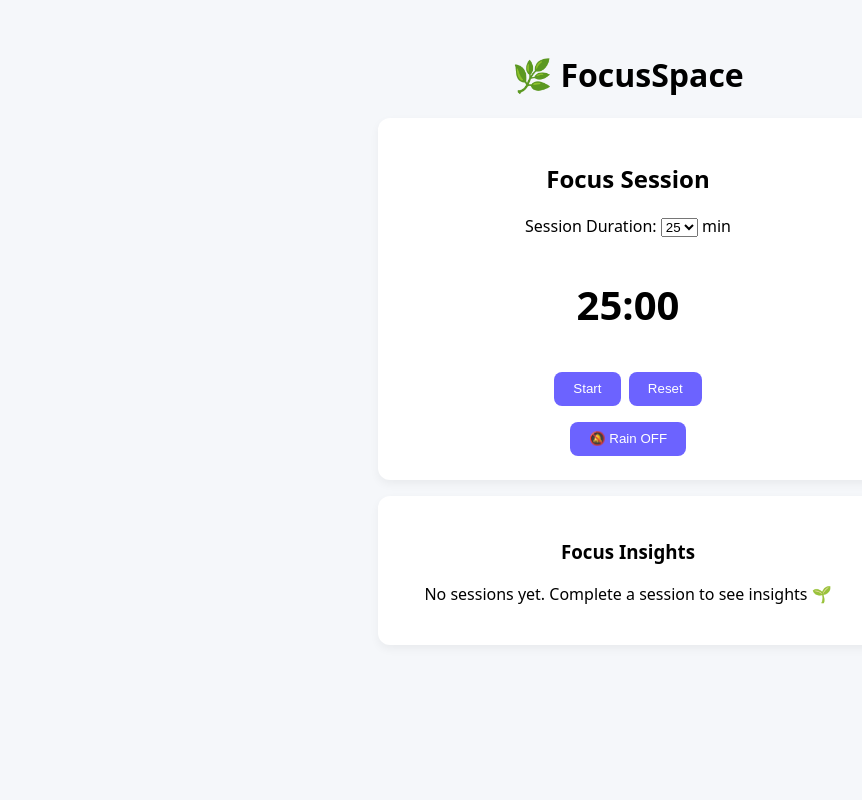
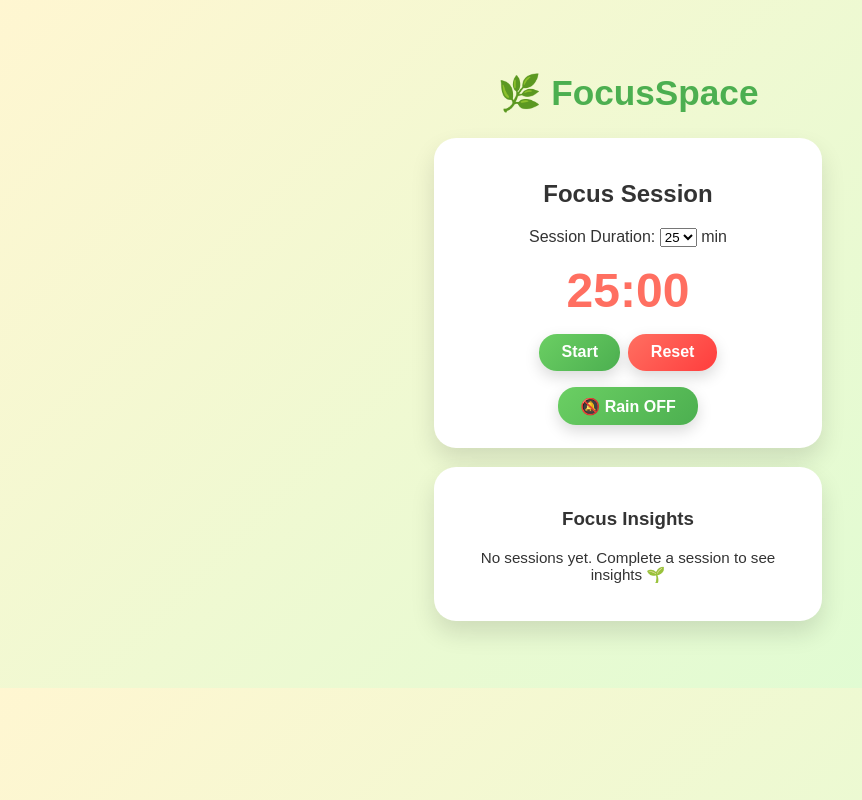
Before and after one commit to DikshithaAnand/Taskify, a React (Vite) app: page / in a window 1280 px wide. Shown: the whole page, without its empty margins (12-874 px from the left). Built offline with nearby package versions, Linux system fonts and the light colour scheme.

Commit message:
updated the ui

```diff
--- a/src/components/SoundToggle.jsx
+++ b/src/components/SoundToggle.jsx
@@ -37,10 +37,11 @@ export default function SoundToggle({ isRunning }) {
   }
 
   return (
-    <div style={{ marginTop: '1rem' }}>
-      <button onClick={toggleSound}>
-        {enabled ? '🌧️ Rain ON' : '🔕 Rain OFF'}
-      </button>
-    </div>
+    <div className="sound-toggle">
+  <button onClick={toggleSound}>
+    {enabled ? '🌧️ Rain ON' : '🔕 Rain OFF'}
+  </button>
+</div>
+
   )
 }
--- a/src/styles.css
+++ b/src/styles.css
@@ -1,35 +1,88 @@
+/* 🌈 Global Reset */
+* {
+  box-sizing: border-box;
+  font-family: 'Poppins', sans-serif;
+}
 
 body {
   margin: 0;
-  font-family: system-ui, sans-serif;
-  background: #f5f7fa;
+  background: linear-gradient(135deg, #fff6d1, #d9fdd3);
+  color: #333;
 }
 
+/* 🌿 App Layout */
 .app {
-  max-width: 500px;
-  margin: auto;
-  padding: 2rem;
+  max-width: 420px;
+  margin: 2rem auto;
+  padding: 1rem;
   text-align: center;
 }
 
-.card {
-  background: white;
-  padding: 1.5rem;
-  border-radius: 12px;
-  margin-top: 1rem;
-  box-shadow: 0 4px 10px rgba(0,0,0,0.05);
+/* 🍉 Title */
+h1 {
+  font-size: 2.2rem;
+  margin-bottom: 1.5rem;
+  color: #4caf50;
 }
 
-.timer {
-  font-size: 2.5rem;
-  font-weight: bold;
+/* 🧱 Card */
+.card {
+  background: #ffffff;
+  border-radius: 22px;
+  padding: 1.4rem;
+  margin-bottom: 1.2rem;
+  box-shadow: 0 12px 25px rgba(0, 0, 0, 0.12);
 }
 
+/* ⏱️ Timer */
+.timer {
+  font-size: 3rem;
+  font-weight: 700;
+  color: #ff6f61;
+  margin: 1rem 0;
+}
+
+/* 🟢 Buttons */
 button {
-  padding: 0.6rem 1.2rem;
+  background: linear-gradient(135deg, #6bcf63, #4caf50);
   border: none;
-  border-radius: 8px;
-  background: #6c63ff;
+  border-radius: 18px;
+  padding: 0.6rem 1.4rem;
+  font-size: 1rem;
+  font-weight: 600;
   color: white;
   cursor: pointer;
+  box-shadow: 0 6px 15px rgba(0, 0, 0, 0.15);
+  transition: transform 0.15s ease, box-shadow 0.15s ease;
 }
+
+button:hover {
+  transform: scale(1.05);
+  box-shadow: 0 10px 20px rgba(0, 0, 0, 0.2);
+}
+
+button:active {
+  transform: scale(0.98);
+}
+
+/* 🔁 Secondary Button */
+button + button {
+  background: linear-gradient(135deg, #ff6f61, #ff3d3d);
+  margin-left: 0.6rem;
+}
+
+/* 📊 Insight Bars */
+.card div[title] {
+  background: linear-gradient(180deg, #4d96ff, #6bcf63);
+  box-shadow: 0 4px 10px rgba(0, 0, 0, 0.2);
+}
+
+/* 🌧️ Sound Toggle */
+.sound-toggle {
+  margin-top: 1rem;
+}
+
+/* 🧠 Small Text */
+p {
+  font-size: 0.95rem;
+}
```
